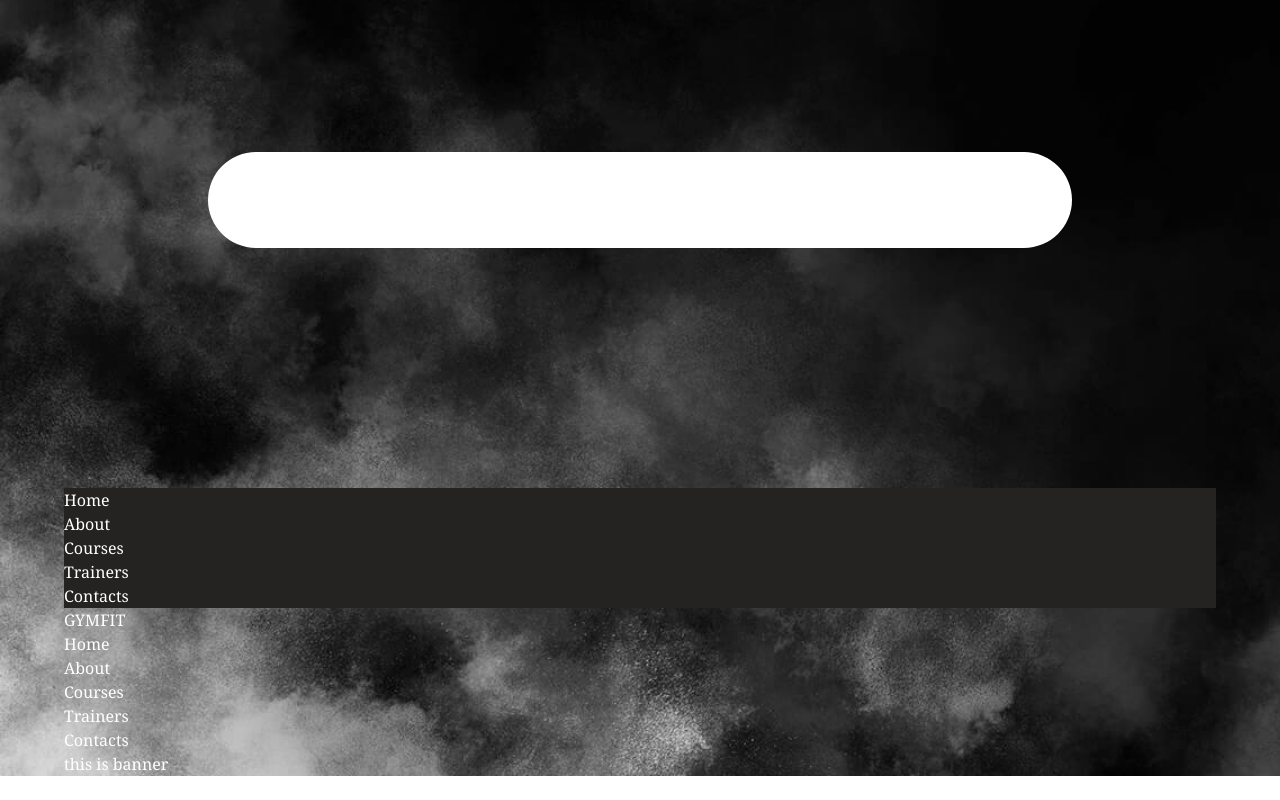
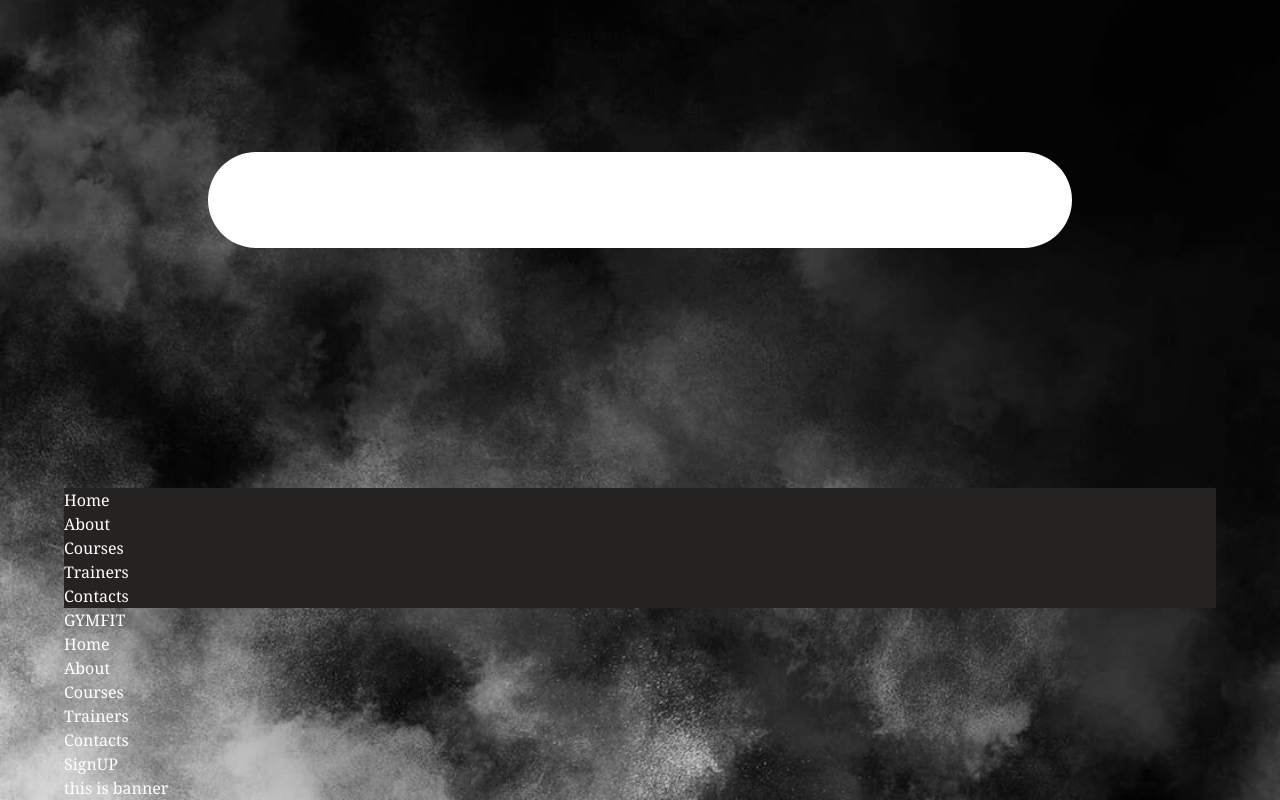
Before and after one commit to md-abu-naim/GymFit, a Next.js app: page / in a window 1280 px wide. Shown: the part 664-1464 px from the top of the page. Before the commit the page ends 1440 px from the top, so only its background shows below. Built offline with nearby package versions, Linux system fonts and the light colour scheme.

Commit message:
this is desgining part

```diff
--- a/src/Components/Navber.jsx
+++ b/src/Components/Navber.jsx
@@ -39,6 +39,7 @@ const Navber = () => {
                         navLinks.map(link => <li className={`${pathName === link.path && 'border-b-2 border-[#EE6C0C]'} font-bold uppercase`} key={link.path}><Link href={link.path}>{link.title}</Link></li>)
                     }
                 </ul>
+                <a className="btn rounded-3xl px-10 hover:bg-[#252322] bg-[#EE6C0C] border-none text-white">SignUP</a>
             </div>
             {/* <div className="navbar-end">
                 <a className="btn">Button</a>
--- a/src/app/page.js
+++ b/src/app/page.js
@@ -5,7 +5,7 @@ export default function Home() {
   return (
     <div className="min-h-screen bg-[#252322] text-white font-[family-name:var(--font-geist-sans)]">
       <main className="font-serif ">
-        <header className="bg-[url('/Banner.jpg')] bg-no-repeat bg-cover lg:px-16">
+        <header className="bg-[url('/bg.jpg')] bg-no-repeat bg-cover lg:px-16">
           <Navber></Navber>
           <Banner />
         </header>
```
Also changed, not shown: public/bg.jpg (renamed from public/Banner.jpg).
